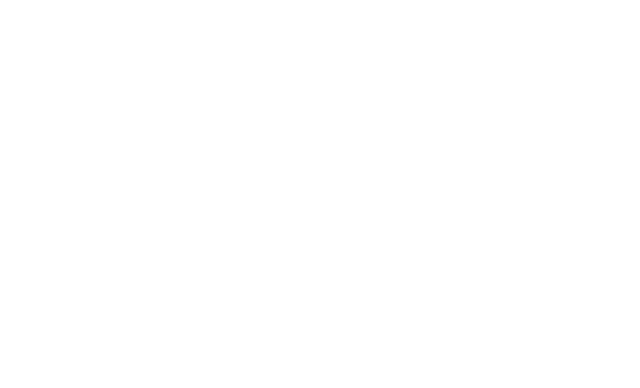
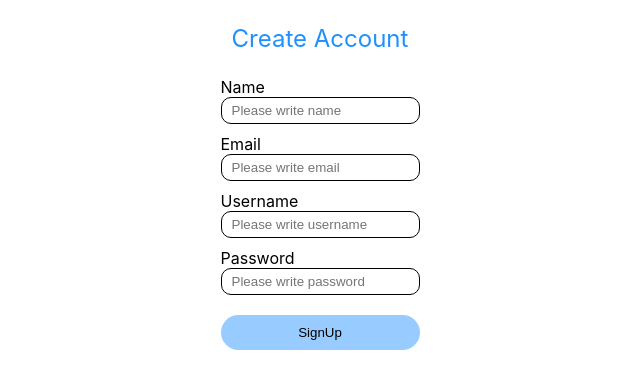
Before and after one commit to ranagoharayoub/SafeCovid-Hangout, a React (Create React App) app: page /signup in a window 1280 px wide. Shown: the top 388 px of the page, without its empty margins (320-960 px from the left). Built offline with nearby package versions, Linux system fonts and the light colour scheme.

Commit message:
Validations

```diff
--- a/src/App.js
+++ b/src/App.js
@@ -2,6 +2,7 @@ import './App.css';
 import HomePage from './Pages/HomePage';
 import RiskAsses from './Pages/RiskAsses';
 import JoinGroup from './Pages/JoinGroup';
+import SignUp from './Components/SignUp';
 import OrganizerPage from './Pages/OrganizerPage';
 import Activity from './Pages/Activity';
 import { BrowserRouter as Router, Route, Switch} from "react-router-dom";
@@ -13,6 +14,7 @@ function App() {
         <Switch>
         <Route path='/' exact component ={HomePage}></Route>
         <Route path ='/risk' component={RiskAsses}></Route>
+        <Route path ='/signup' component={SignUp}></Route>
         <Route path ='/group' component={JoinGroup}></Route>
         <Route path = '/organize' component={OrganizerPage}></Route>
         <Route path = '/activity' component={Activity}></Route>
--- a/src/Components/SignIn.css
+++ b/src/Components/SignIn.css
@@ -5,6 +5,17 @@
     display: flex;
     flex-direction: column;
     align-items: center;
+}
+
+.error-credential{
+   color: red;
+   font: 16px;
+}
+
+.sing-create{
+   color: lightblue;
+   font: 12px;
+   text-decoration: underline;
 }
 
 .signin-title{
@@ -21,7 +32,7 @@
     margin-bottom: 10px;
     border: 1px solid black ;
     border-radius: 10px;
-    padding: 5px 0px;
+    padding: 5px 10px;
 }
 
 .sign-form>button{
--- a/src/Components/SignIn.js
+++ b/src/Components/SignIn.js
@@ -1,19 +1,58 @@
-import React from 'react'
-import './SignIn.css'
+import React, {useState} from 'react';
+import {NavLink as Link} from 'react-router-dom';
+import './SignIn.css';
 
 function SignIn() {
+	const [username, setUsername] = useState('');
+	const [password, setPassword] = useState('');
+	const [error, setError] = useState(false);
+
+	const checkSignIn = (e) => {
+	     e.stopPropagation();
+
+		if(!username || !password){
+			 setError(true)
+		}
+		else{
+			setError(false)
+			alert(password)
+		}
+	}
+
     return (
         <div className='sing-margin'>
+			<Link className="sing-create" to="/signup">
+				Create Account
+			</Link>
+
+
             <div className='signin-title'>
                 <p>Sign In</p>
             </div>
             <form className='sign-form'>
+
                 <label style={{color: 'dodgerblue'}}>Email/username</label>
-                <input></input>
+                <input placeholder={'Please write user name'}
+						type={'text'}
+						value={username}
+						onChange={(e) => setUsername(e.target.value)}
+						autoComplete="off" />
+
                 <label style={{color: 'dodgerblue'}}>Password</label>
-                <input ></input>
-                <button>Sign In</button>
+                <input placeholder={'Please write password'}
+						type={'text'}
+						value={password}
+						onChange={(e) => setPassword(e.target.value)}
+						autoComplete="off" />
+
+                <button onClick={(e)=>checkSignIn(e)} >Sign In</button>
             </form>
+
+			{error &&
+			<div className="error-credential">
+			   Please write correct credential
+			</div>
+			}
         </div>
     )
 }
--- a/src/Components/SignUp.css
+++ b/src/Components/SignUp.css
@@ -22,7 +22,7 @@
     margin-bottom: 10px;
     border: 1px solid black ;
     border-radius: 10px;
-    padding: 5px 0px;
+    padding: 5px 10px;
 }
 
 .signup-form>button{
--- a/src/Components/SignUp.js
+++ b/src/Components/SignUp.js
@@ -1,8 +1,48 @@
-import React from 'react'
+import React,{useState, useEffect} from 'react'
 import './SignUp.css'
 
 function SignUp() {
+	const [name, setName] = useState('');
+	const [email, setEmail] = useState('');
+	const [username, setUsername] = useState('');
+	const [password, setPassword] = useState('');
+	const [nameError, setNameError] = useState(false);
+	const [emailError, setEmailError] = useState(false);
+	const [usernameError, setUsernameError] = useState(false);
+	const [passwordError, setPasswordError] = useState(false);
+
+	const checkSignUp = (e) => {
+		e.preventDefault();
+
+		if(name !== '' && email !== '' && password !== '' && username !== ''){
+			setNameError(false);   setEmailError(false);  setUsernameError(false);     setPasswordError(false);
+		}
+		if(!name){
+			 setNameError(true)
+		}else{
+			setNameError(false)
+		}
+		if(!email){
+		     setEmailError(true)
+		}else{
+			setEmailError(false)
+		}
+		if(!username){
+		     setUsernameError(true)
+		}else{
+			setUsernameError(false)
+		}
+		if(!password){
+			setPasswordError(true)
+		}else{
+			setPasswordError(false)
+		}
+
+	}
+
+
     return (
+
         <div className='signup-cont'>
             <div className='signup-title'>
                     <p>Create Account</p>
@@ -10,14 +50,38 @@ function SignUp() {
             <div >
                 <form className='signup-form'>
                     <label>Name</label>
-                    <input></input>
-                    <label>Email</label>
-                    <input></input>
-                    <label>Username</label>
-                    <input></input>
-                    <label>Password</label>
-                    <input></input>
-                    <button>SignUp</button>
+                    <input placeholder={'Please write name'}
+					    style={nameError ? {borderColor:'red'} : {borderColor: 'black'} }
+						type={'text'}
+						value={name}
+						onChange={(e) => setName(e.target.value)}
+						autoComplete="off" />
+
+					<label>Email</label>
+                    <input placeholder={'Please write email'}
+						type={'email'}
+						style={emailError ? {borderColor:'red'} : {borderColor: 'black'} }
+						value={email}
+						onChange={(e) => setEmail(e.target.value)}
+						autoComplete="off" />
+
+					<label>Username</label>
+                    <input placeholder={'Please write username'}
+						type={'text'}
+						style={usernameError ? {borderColor:'red'} : {borderColor: 'black'} }
+						value={username}
+						onChange={(e) => setUsername(e.target.value)}
+						autoComplete="off" />
+
+					<label>Password</label>
+                    <input placeholder={'Please write password'}
+						type={'text'}
+						style={passwordError ? {borderColor:'red'} : {borderColor: 'black'} }
+						value={password}
+						onChange={(e) => setPassword(e.target.value)}
+						autoComplete="off" />
+
+					<button onClick={(e)=>checkSignUp(e)} >SignUp</button>
                 </form>
             </div>
         </div>
```
Also changed, not shown: 1 other file (tests, documents, lock files or other folders).
